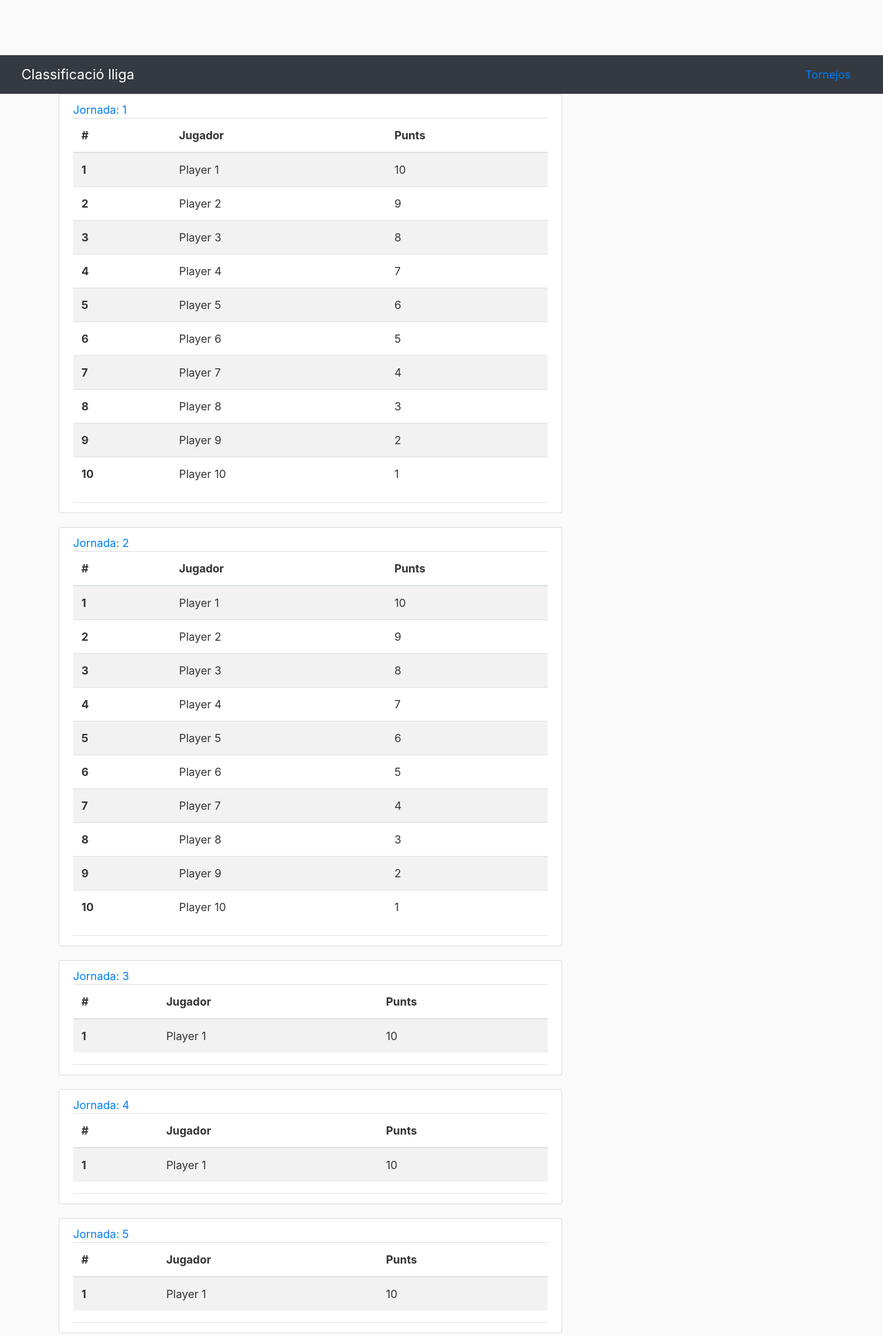
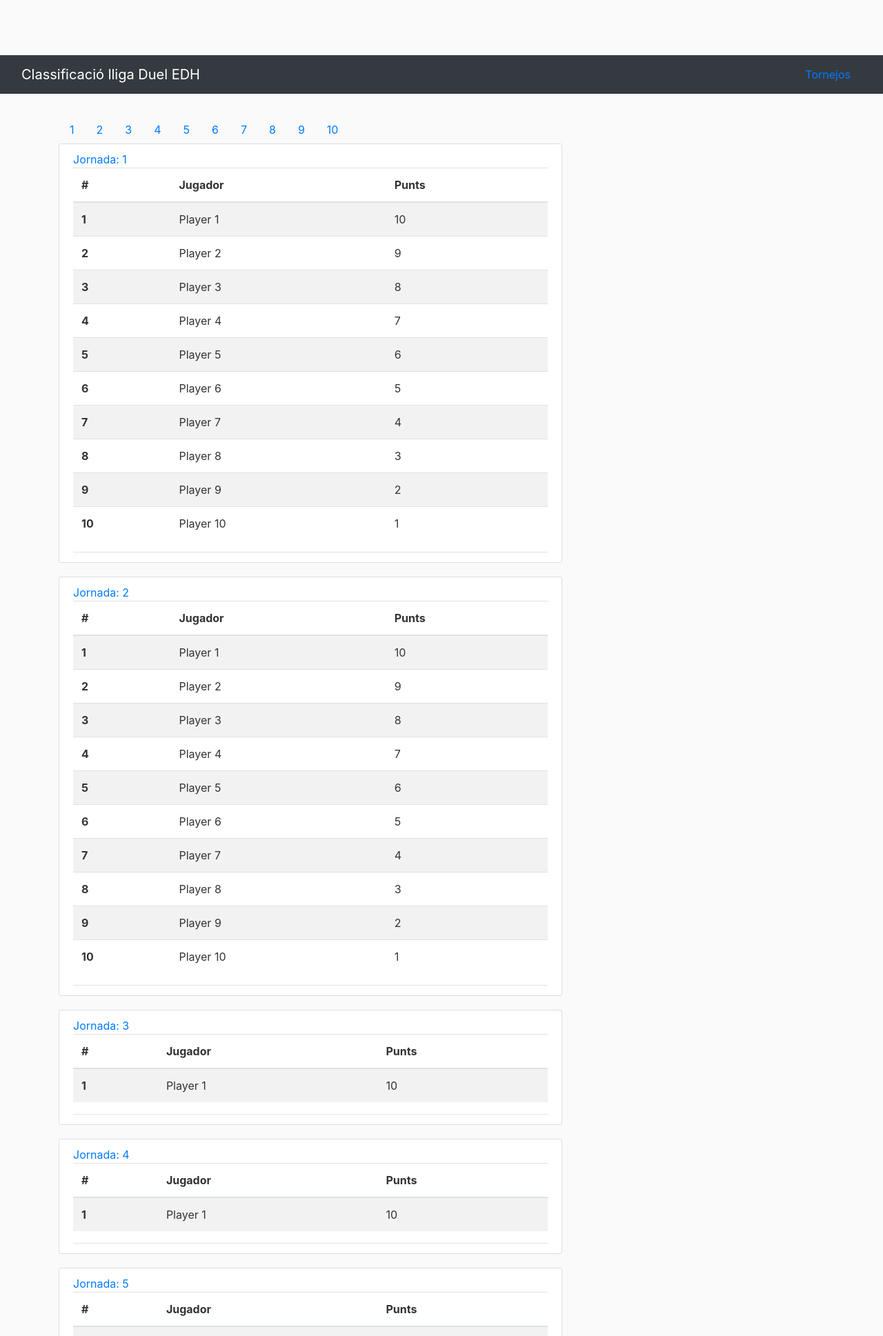
Before and after one commit to a-dal/web_lliga, a Django app: page /tornejos in a window 1280 px wide. Shown: the top 1937 px of the page at 69% size. Run offline with Django 5.2, Linux system fonts and the light colour scheme; some libraries are stand-ins or nearby versions.

Commit message:
add scroll navbar

```diff
--- a/standings/templates/standings/base.html
+++ b/standings/templates/standings/base.html
@@ -22,7 +22,7 @@
     <header class="site-header">
       <nav class="navbar navbar-dark bg-dark">
         <div class="container-fluid">
-          <a class="navbar-brand" href="{% url 'standings-home' %}">Classificació lliga</a>
+          <a class="navbar-brand" href="{% url 'standings-home' %}">Classificació lliga Duel EDH</a>
           <a class="nav-item nav-link" href="{% url 'standings-tornejos' %}">Tornejos</a>
         </div>
       </nav>
--- a/standings/templates/standings/rondes.html
+++ b/standings/templates/standings/rondes.html
@@ -1,5 +1,39 @@
 {% extends "standings/base.html" %}
 {% block content %}
+<nav id="navbar-example2" class="navbar bg-body-tertiary px-3 mb-3"></nav>
+  <ul class="nav nav-pills">
+    <li class="nav-item">
+      <a class="nav-link" href="#1">1</a>
+    </li>
+    <li class="nav-item">
+      <a class="nav-link" href="#2">2</a>
+    </li>
+    <li class="nav-item">
+      <a class="nav-link" href="#3">3</a>
+    </li>
+    <li class="nav-item">
+      <a class="nav-link" href="#4">4</a>
+    </li>
+    <li class="nav-item">
+      <a class="nav-link" href="#5">5</a>
+    </li>
+    <li class="nav-item">
+      <a class="nav-link" href="#6">6</a>
+    </li>
+    <li class="nav-item">
+      <a class="nav-link" href="#7">7</a>
+    </li>
+    <li class="nav-item">
+      <a class="nav-link" href="#8">8</a>
+    </li>
+    <li class="nav-item">
+      <a class="nav-link" href="#9">9</a>
+    </li>
+    <li class="nav-item">
+      <a class="nav-link" href="#10">10</a>
+    </li>
+  </ul>
+</nav>
     {% if not rounds %}
     <h1>Començem l'1 d'Octubre</h1>
     {% else %}
@@ -7,7 +41,7 @@
     <article class="media content-section">
         <div class="media-body">
           <div class="article-metadata">
-            <a class="mr-2" href="#">Jornada: {{ round.number }} </a>
+            <a id="{{ round.number }}" class="mr-2" href="#navbar-example2">Jornada: {{ round.number }} </a>
             <table class="table table-striped">
                 <thead>
                   <tr>
```
